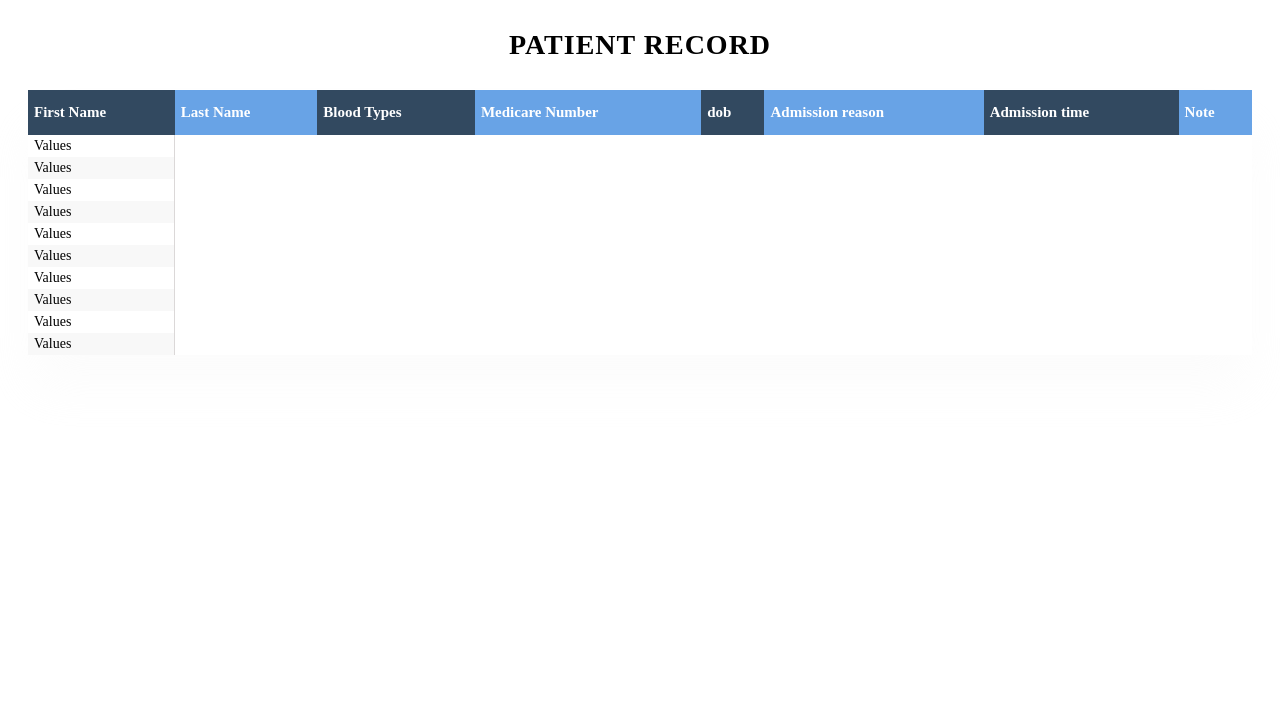
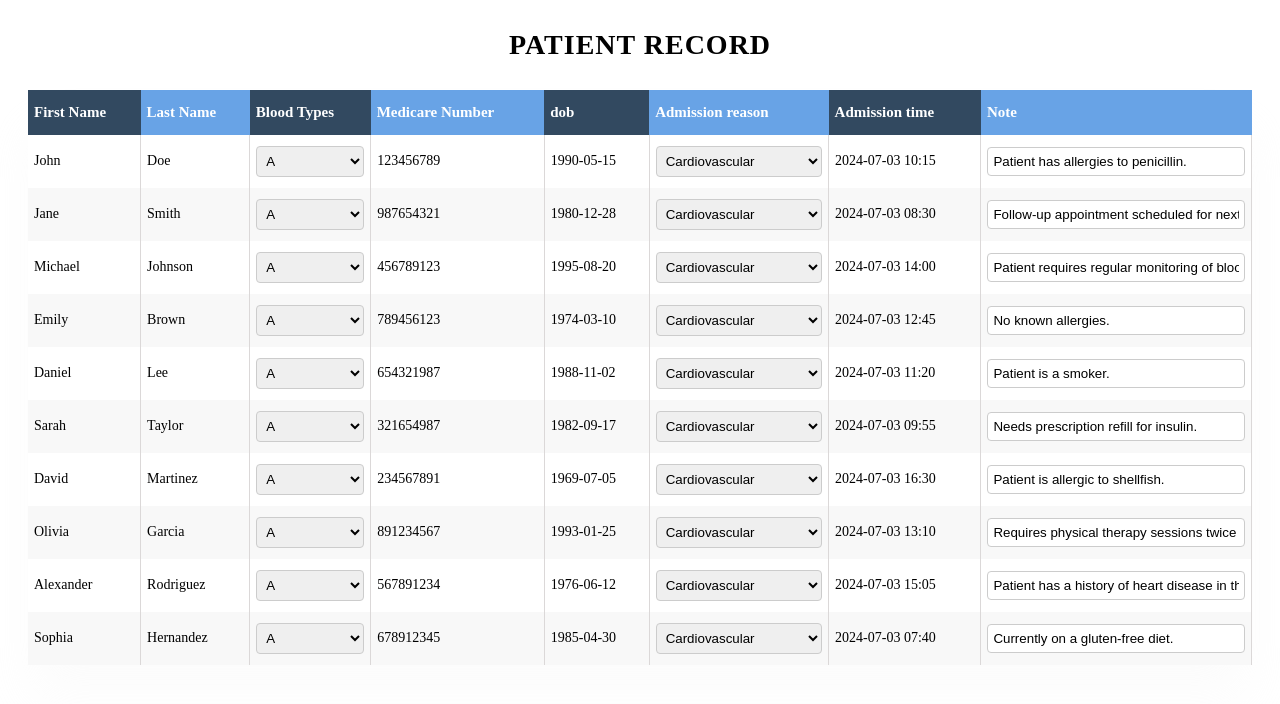
Before and after one commit to Arjesh1/Patient-record-Angular, an Angular app: page / in a window 1280 px wide. Shown: the top 704 px of the page. Built offline with nearby package versions, Linux system fonts and the light colour scheme.

Commit message:
feat: rendered the value in tablle body dynamically

```diff
--- a/src/app/table/table.component.html
+++ b/src/app/table/table.component.html
@@ -7,7 +7,27 @@
     </thead>
     <tbody>
       <tr *ngFor="let row of tableData?.rows">
-        <td>Values</td>
+        <td *ngFor="let cell of valuesInRows(row); let index = index">
+          @if(headers[index].uiType === 'text'){
+            <p>{{cell}}</p>
+          }
+
+          @if(headers[index].uiType === 'input'){
+            <input type="text" value={{cell}} />
+          }
+
+          @if(headers[index].uiType === 'dateTime'){
+            @if(headers[index].format){
+              <time dateTime={{headers[index].format}}>{{cell}}</time>
+            }
+          }
+
+          @if(headers[index].uiType === 'dropdown'){
+            <select value={{cell}} >
+              <option *ngFor="let option of headers[index].options" [value]="option.value">{{option.displayText}}</option>
+            </select>
+          }
+          </td>
       </tr>
     </tbody>
   </table>
--- a/src/app/table/table.component.ts
+++ b/src/app/table/table.component.ts
@@ -1,6 +1,17 @@
-import { NgFor } from '@angular/common';
+import { NgFor  } from '@angular/common';
 import { Component, Input, SimpleChanges  } from '@angular/core';
-import { Header, TableData } from '../../data/table';
+import { Row, TableData } from '../../data/table';
+
+type NewHeaderType = { name: string } & (
+  | {
+      uiType: 'text' | 'input' | 'dateTime' | 'dropdown';
+      format?: 'dd/MM/YYYY' | 'dd/MM/YYYY hh:mm';
+      options?: {
+        value: number;
+        displayText: string;
+      }[];
+    }
+);
 
 @Component({
   selector: 'app-table',
@@ -12,12 +23,21 @@ import { Header, TableData } from '../../data/table';
 export class TableComponent {
   @Input() title?: string;
   @Input() tableData?: TableData;
-  headers: Header[] = [];
+  headers: NewHeaderType[] = [];
+  eachRow: Row[] = []
+  loading:boolean= true
 
+  //detecting changes and getting header data in array from tableData
   ngOnChanges(changes: SimpleChanges): void {
     if (changes['tableData'] && this.tableData) {
+      this.loading = false
       this.headers = Object.values(this.tableData.header);
     }
   }
 
+  // converting objects to array
+  valuesInRows(rowDataObj:Row):any{
+    return Object.values(rowDataObj)
+  }
+
 }
```
